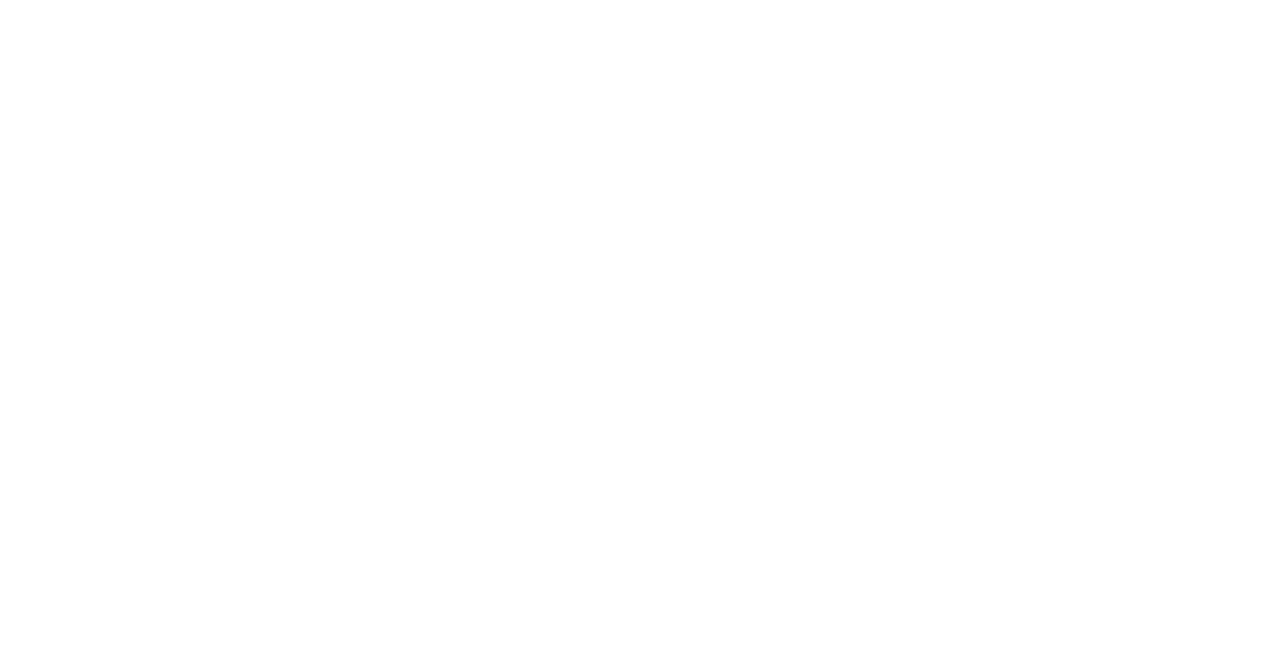
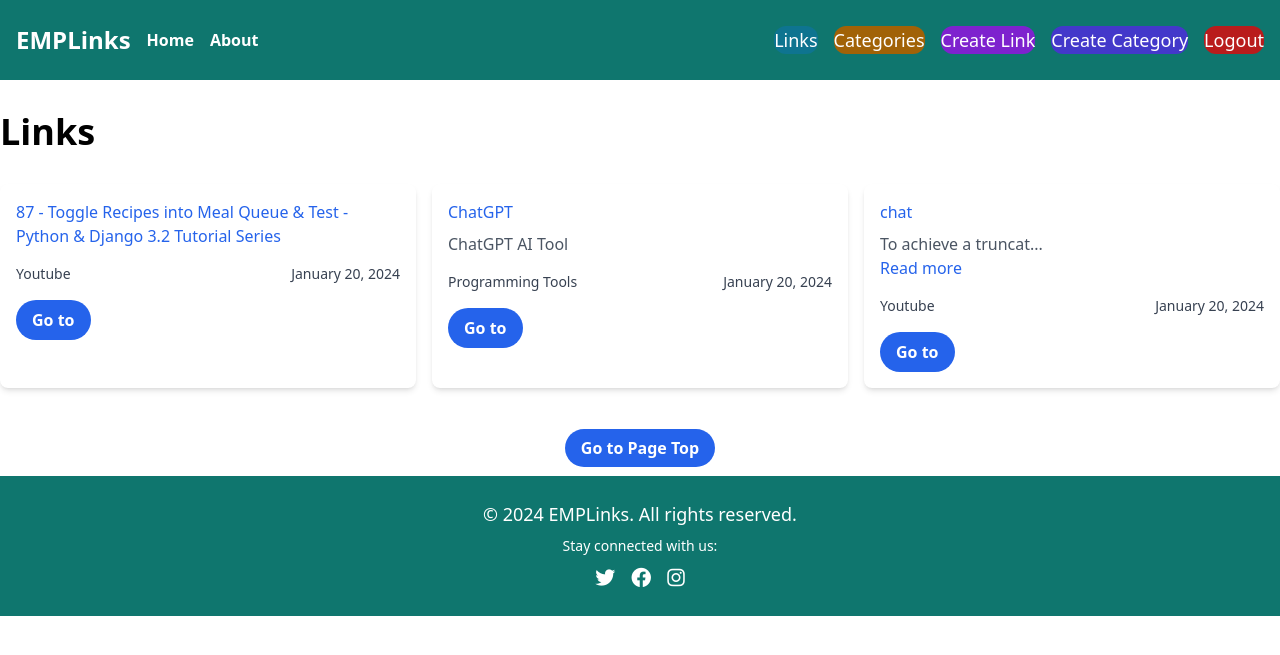
Before and after one commit to EMPChief/Django-SAS, a Django app: page /links/ in a window 1280 px wide. Before the commit the part shown is empty. Shown: the top 655 px of the page. Run offline with Django 5.2, Linux system fonts and the light colour scheme; a user stored in the database is signed in; data comes from the database, SQL or seed files in the repository; both versions use the stored data as it was after the commit; some libraries are stand-ins or nearby versions.

Commit message:
Add favicon and update footer in base.html, create links.html template moved some code to partials so easier to modify

```diff
--- a/core/templates/core/base.html
+++ b/core/templates/core/base.html
@@ -7,6 +7,9 @@
     <script src="https://cdn.tailwindcss.com"></script>
     <script src="https://cdnjs.cloudflare.com/ajax/libs/intl-tel-input/17.0.8/js/intlTelInput.min.js"></script>
     <link href="https://cdnjs.cloudflare.com/ajax/libs/font-awesome/6.1.0/css/all.min.css" rel="stylesheet">
+    <link rel="apple-touch-icon" sizes="180x180" href="https://favi.bjornmagne.com/bmklogo3/apple-touch-icon.png">
+    <link rel="icon" type="image/png" href="https://favi.bjornmagne.com/emp2l/bmklogo3-32x32.png" sizes="32x32">
+    <link rel="icon" type="image/x-icon" href="https://favi.bjornmagne.com/emp2l/bmklogo3.ico">
 </head>
 <body class="font-sans">
     {% include 'core/partials/nav.html' %}
@@ -16,28 +19,11 @@
         {% endblock %}
     </main>
 
-    <footer class="bg-teal-700 py-6 text-white text-center">
-        <div class="container mx-auto">
-            <p class="text-lg mb-2">&copy; 2024 EMPLinks. All rights reserved.</p>
-            <p class="text-sm">Stay connected with us:</p>
-            <div class="flex justify-center mt-2">
-                <a href="#" class="text-xl mx-2 hover:text-cyan-400"><i class="fab fa-twitter"></i></a>
-                <a href="#" class="text-xl mx-2 hover:text-cyan-400"><i class="fab fa-facebook"></i></a>
-                <a href="#" class="text-xl mx-2 hover:text-cyan-400"><i class="fab fa-instagram"></i></a>
-            </div>
-        </div>
-    </footer>
+    {%include 'core/partials/footer.html'%}
 
 
 
 
-    <script>
-        const menuToggle = document.getElementById('menu-toggle');
-        const menu = document.getElementById('menu');
-
-        menuToggle.addEventListener('click', () => {
-            menu.classList.toggle('hidden');
-        });
-    </script>
+{%include 'core/partials/script.html'%}
 </body>
 </html>
--- /dev/null
+++ b/core/templates/core/partials/footer.html
@@ -0,0 +1,11 @@
+<footer class="bg-teal-700 py-6 text-white text-center">
+    <div class="container mx-auto">
+        <p class="text-lg mb-2">&copy; 2024 EMPLinks. All rights reserved.</p>
+        <p class="text-sm">Stay connected with us:</p>
+        <div class="flex justify-center mt-2">
+            <a href="#" class="text-xl mx-2 hover:text-cyan-400"><i class="fab fa-twitter"></i></a>
+            <a href="#" class="text-xl mx-2 hover:text-cyan-400"><i class="fab fa-facebook"></i></a>
+            <a href="#" class="text-xl mx-2 hover:text-cyan-400"><i class="fab fa-instagram"></i></a>
+        </div>
+    </div>
+</footer>
--- /dev/null
+++ b/core/templates/core/partials/script.html
@@ -0,0 +1,8 @@
+<script>
+    const menuToggle = document.getElementById('menu-toggle');
+    const menu = document.getElementById('menu');
+
+    menuToggle.addEventListener('click', () => {
+        menu.classList.toggle('hidden');
+    });
+</script>
--- a/links/templates/links/links.html
+++ b/links/templates/links/links.html
@@ -0,0 +1,22 @@
+{% extends 'core/base.html' %}
+
+{% block title %}Links{% endblock %}
+
+{% block content %}
+<div class="container mx-auto py-8">
+    <h1 class="text-4xl font-bold mb-8 hover:text-blue-700 transition-colors ease-in">Links</h1>
+    <div class="grid grid-cols-1 sm:grid-cols-2 lg:grid-cols-3 gap-4">
+        {% for link in links %}
+        {% include 'links/partials/linking.html' %}
+        {% endfor %}
+    </div>
+</div>
+
+<div class="container mx-auto py-4 text-center">
+    <a href="#top" class="bg-blue-600 hover:bg-blue-700 text-white font-bold py-2 px-4 rounded-full transition-transform transform hover:scale-105 ease-in">
+        Go to Page Top
+    </a>
+</div>
+
+{%include 'links/partials/linkingjs.html'%}
+{% endblock %}
--- /dev/null
+++ b/links/templates/links/partials/linking.html
@@ -0,0 +1,25 @@
+<div class="bg-white rounded-lg shadow-md p-4 transition-transform transform hover:scale-105 ease-in">
+    <a href="{{ link.url }}" target="_blank" rel="noopener noreferrer" class="text-blue-600 hover:underline hover:text-blue-700">
+        {{ link.name }}
+    </a>
+    <div class="mt-2">
+        <p class="text-gray-600">
+            <span class="truncate inline" style="max-width: 200px;">
+                {{ link.description|slice:":20" }}{% if link.description|length > 20 %}...{% endif %}
+            </span>
+            <span class="hidden description-hover">{{ link.description }}</span>
+        </p>
+        {% if link.description|length > 20 %}
+        <a href="javascript:void(0);" class="text-blue-600 hover:underline description-toggle">Read more</a>
+        {% endif %}
+    </div>
+    <div class="mt-4 flex justify-between text-gray-700 text-sm hover:text-gray-900">
+        <span>{{ link.category.name }}</span>
+        <span>{{ link.created_at|date:"F j, Y" }}</span>
+    </div>
+    <div class="mt-2">
+        <a href="{{ link.url }}" target="_blank" rel="noopener noreferrer" class="bg-blue-600 hover:bg-blue-700 text-white font-bold py-2 px-4 rounded-full inline-block mt-2 transition-transform transform hover:scale-105 ease-in">
+            Go to
+        </a>
+    </div>
+</div>
--- /dev/null
+++ b/links/templates/links/partials/linkingjs.html
@@ -0,0 +1,18 @@
+<script>
+    document.querySelectorAll('.description-toggle').forEach(function(el) {
+        el.addEventListener('click', function() {
+            const description = el.parentElement.querySelector('.description-hover');
+            const truncateDescription = el.parentElement.querySelector('.truncate');
+            const isHidden = truncateDescription.classList.contains('hidden');
+
+            truncateDescription.classList.toggle('hidden');
+            description.classList.toggle('hidden');
+
+            if (isHidden) {
+                el.textContent = 'Read more';
+            } else {
+                el.textContent = 'Read less';
+            }
+        });
+    });
+</script>
```
Also changed, not shown: data.json (added, +1 -0 lines), db.sqlite3.
